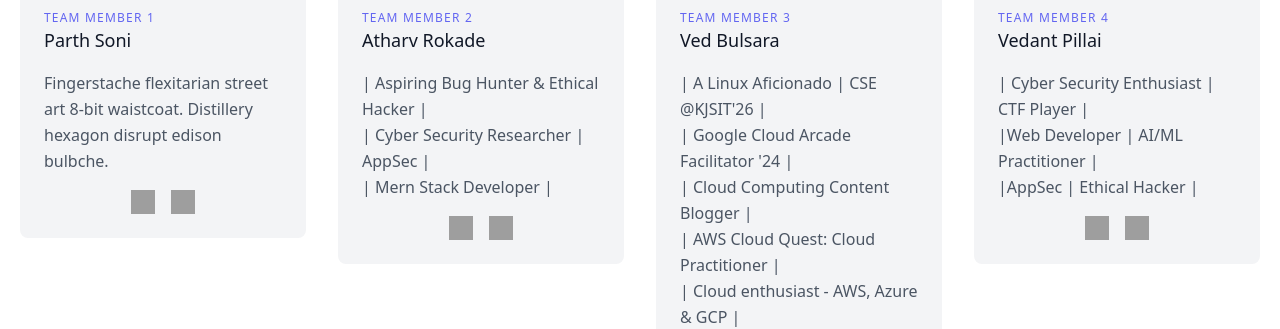
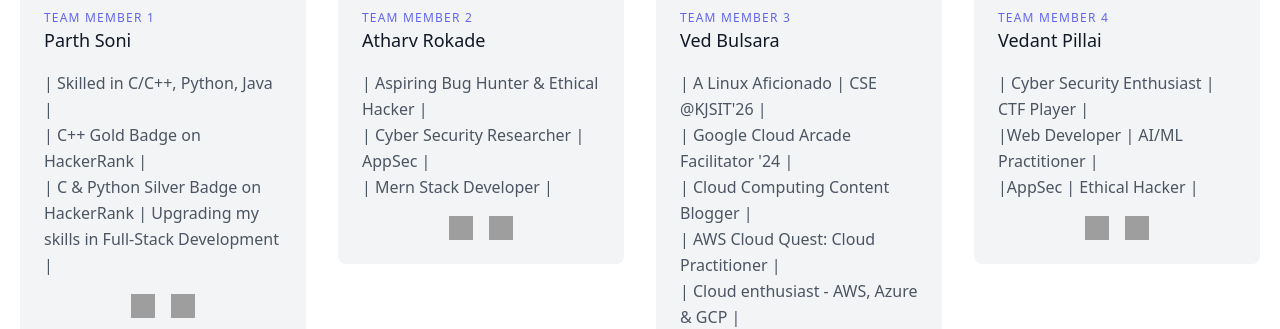
Before and after one commit to vedbulsara04/Web-Kavach, a website: page web-app/public/about.html in a window 1280 px wide. Shown: the part 652-981 px from the top of the page. Drawn offline with nearby package versions, Linux system fonts and the light colour scheme; grey boxes are pictures that could not be loaded; a web font is replaced by a local one.

Commit message:
about us updated

```diff
--- a/web-app/public/about.html
+++ b/web-app/public/about.html
@@ -62,7 +62,7 @@
       <img class="h-40 w-40 rounded-full object-cover object-center mb-6 mx-auto" src="https://media.licdn.com/dms/image/v2/D4D03AQFilRrUxXTmKw/profile-displayphoto-shrink_400_400/profile-displayphoto-shrink_400_400/0/1714987105290?e=1732752000&v=beta&t=X4HGIyYFyo3lOepwlJKc3uGLH7RkOUbZIabins5sO7M" alt="Parth Soni">
       <h3 class="tracking-widest text-indigo-500 text-xs font-medium title-font">TEAM MEMBER 1</h3>
       <h2 class="text-lg text-gray-900 font-medium title-font mb-4">Parth Soni</h2>
-      <p class="leading-relaxed text-base">Fingerstache flexitarian street art 8-bit waistcoat. Distillery hexagon disrupt edison bulbche.</p>
+      <p class="leading-relaxed text-base">| Skilled in C/C++, Python, Java |<br> | C++ Gold Badge on HackerRank |<br> | C & Python Silver Badge on HackerRank | Upgrading my skills in Full-Stack Development |</p>
       <div class="flex justify-center mt-4">
         <a href="https://www.linkedin.com/in/parth-soni8124/" class="text-gray-500 hover:text-gray-900 mx-2" target="_blank">
             <img src="https://www.svgrepo.com/show/108614/linkedin.svg" alt="LinkedIn Logo" class="w-6 h-6 text-gray-500">
```
Also changed, not shown: 2 other files.
